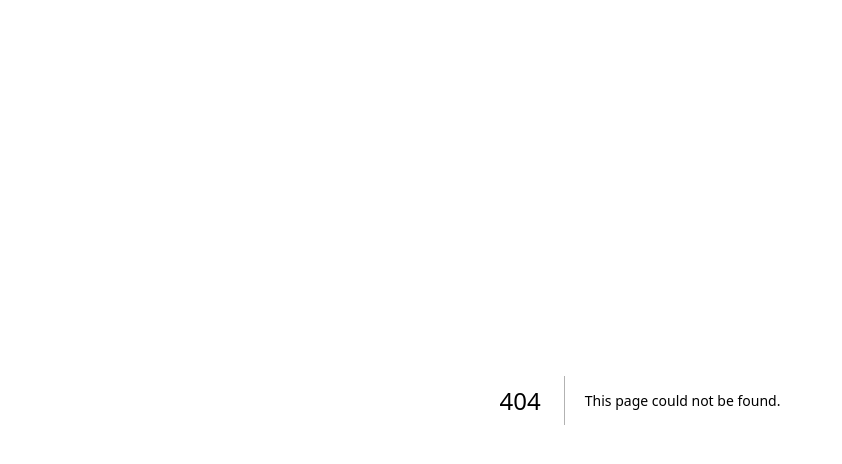
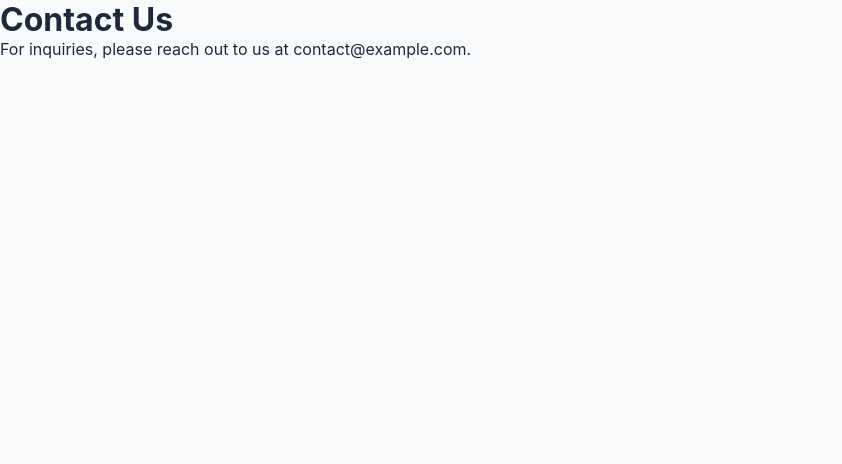
Before and after one commit to baltabay321/KomekArch, a Next.js app: page /contact in a window 1280 px wide. Before the commit this address had no page. Shown: the top 464 px of the page, without its empty margins (0-842 px from the left). Built offline with nearby package versions, Linux system fonts and the light colour scheme.

Commit message:
Create contact page

```diff
--- /dev/null
+++ b/pages/contact.tsx
@@ -0,0 +1,12 @@
+import React from 'react';
+
+const ContactPage = () => {
+    return (
+        <div>
+            <h1>Contact Us</h1>
+            <p>For inquiries, please reach out to us at contact@example.com.</p>
+        </div>
+    );
+};
+
+export default ContactPage;
```
